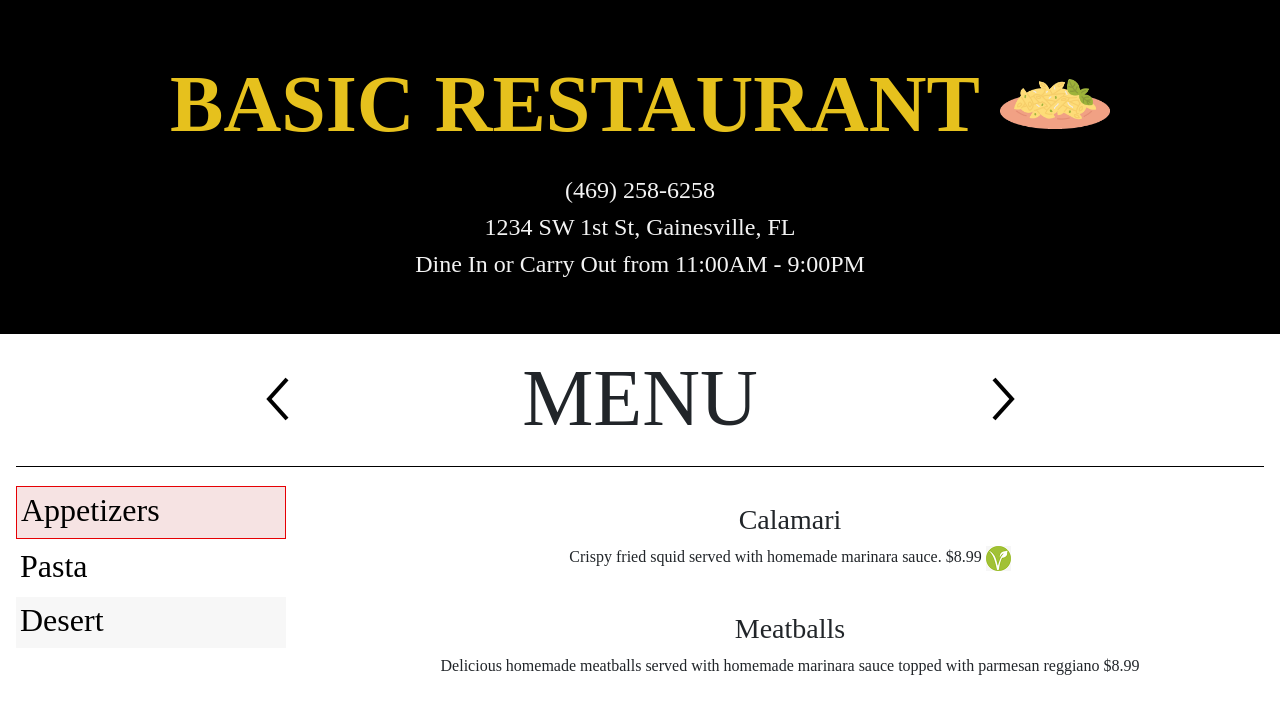
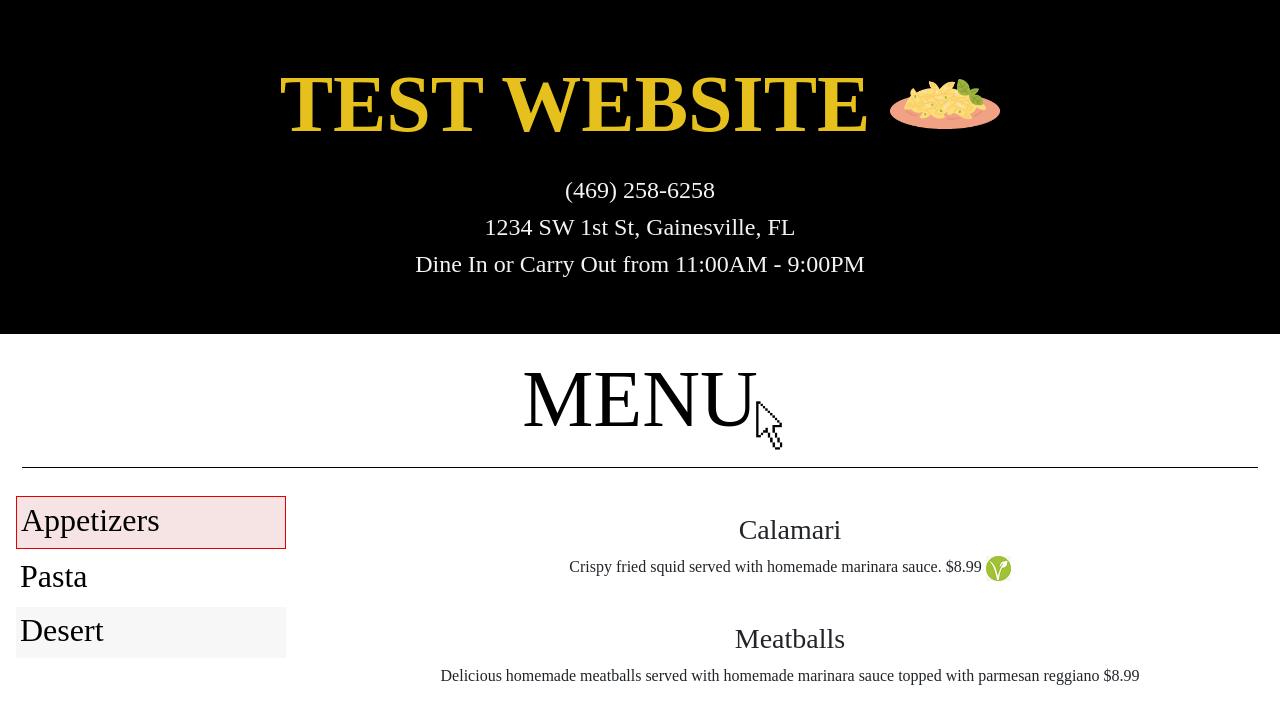
Before and after one commit to CarloSalvatici/restaurant-beauty-masters-supplies, a Svelte app: page / in a window 1280 px wide. Shown: the top 724 px of the page. Built offline with nearby package versions, Linux system fonts and the light colour scheme; no server answers; a web font is replaced by a local one.

Commit message:
working on making better design

```diff
--- a/src/App.svelte
+++ b/src/App.svelte
@@ -43,7 +43,7 @@
 <main>
 	<header class="py-5">
 		<div class="title my-2 mb-4">
-			<h1 class="title-text my-0 me-3"><strong>Basic Restaurant</strong></h1>
+			<h1 class="title-text my-0 me-3"><strong>Test Website</strong></h1>
 			<img class="logo-image" src="favicon.png" alt="Rigatini">
 		</div>
 		<h4 class="phone-number"><a href="tel:4692586258">(469) 258-6258</a></h4>
@@ -54,13 +54,16 @@
 	</header>
 	<div class="p-3 content">
 		<div class="section-label">
-			<button class="sl-left-arrow" on:click={() => {sectionScroll(-1)}}>
+			<!--Left and right arrows <button class="sl-left-arrow" on:click={() => {sectionScroll(-1)}}>
 				<img src="./images/simple-arrow-left.png" alt="left arrow"/>
 			</button>
 			<button class="sl-right-arrow" on:click={() => {sectionScroll(1)}}>
 				<img src="./images/simple-arrow-right.png" alt="right arrow"/>
+			</button>-->
+			<img src="./images/giphy.webp" alt="Click Gif"/>
+			<button on:click={() => {sectionScroll(1)}}>
+				<h1 class="section-title">{sectionTitleList[section]}</h1>
 			</button>
-			<h1 class="section-title">{sectionTitleList[section]}</h1>
 		</div>
 		{#if section == 0}
 			<Menu menuData={menuData}/>
@@ -146,11 +149,35 @@
 	}
 
 	.section-label {
+		position: relative;
 		margin:0;
 		margin-bottom: 15px;
 	}
+	.section-label > button {
+		padding: none;
+		width: 100%;
+		background: none;
+		border: none;
+	}
+	.section-label > img {
+		position: absolute;
+		left: 60%;
+		top: 50%;
+		transform: translate(-50%, -50%);
+		width: 75px;
+	}
 
-	.sl-left-arrow{
+	.section-title {
+		border-bottom: 1px solid black;
+		padding: 0px 0px 20px 0px !important;
+		margin-bottom: none !important;
+	}
+	.section-title:hover {
+		background: rgba(220, 219, 168, 0.4);
+		transition: .3s all;
+	}
+
+	/* .sl-left-arrow{
 		position: absolute;
 		left: 10%;
 		padding: 25px 125px 25px 125px;
@@ -160,12 +187,7 @@
 		position: absolute;
 		right: 10%;
 		padding: 25px 125px 25px 125px;
-	}
-
-	.section-title {
-		border-bottom: 1px solid black;
-		padding: 0px 0px 20px 0px !important;
-	}
+	} */
 
 	 /*menu takes up not the whole screen on larger window*/
 	 @media (max-width: 1649px) {
```
Also changed, not shown: public/images/giphy.webp (added).
